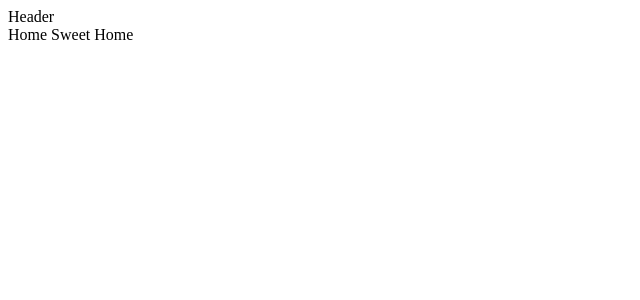
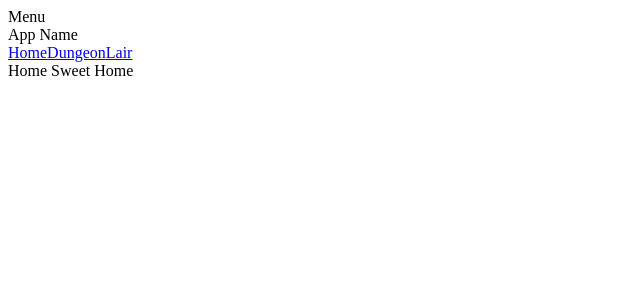
Before and after one commit to belliott15/adv-react-template, a React app: page / in a window 1280 px wide. Shown: the top 300 px of the page, without its empty margins (0-640 px from the left). Built offline with nearby package versions, Linux system fonts and the light colour scheme.

Commit message:
added structure to header including navigation and menu

```diff
--- a/src/components/Page/Header/Header.jsx
+++ b/src/components/Page/Header/Header.jsx
@@ -1,7 +1,21 @@
+import Menu from './Menu';
+import Navigation from './Navigation';
 
 
 export default function Header() {
   return (
-    <div>Header</div>
+    <header>
+      <div>
+        <Menu />
+      </div>
+
+      <div>
+        App Name
+      </div>
+
+      <div>
+        <Navigation />
+      </div>
+    </header>
   );
 }
--- /dev/null
+++ b/src/components/Page/Header/Menu.jsx
@@ -0,0 +1,7 @@
+
+
+export default function Menu() {
+  return (
+    <div>Menu</div>
+  );
+}
--- a/src/components/Page/Header/Navigation.jsx
+++ b/src/components/Page/Header/Navigation.jsx
@@ -4,9 +4,9 @@ import { Link } from 'react-router-dom';
 export default function Navigation() {
   return (
     <nav>
-      <Link>Home</Link>
-      <Link>Dungeon</Link>
-      <Link>Lair</Link>
+      <Link to="/">Home</Link>
+      <Link to="dungeon">Dungeon</Link>
+      <Link to="lair">Lair</Link>
     </nav>
   );
 }
```
